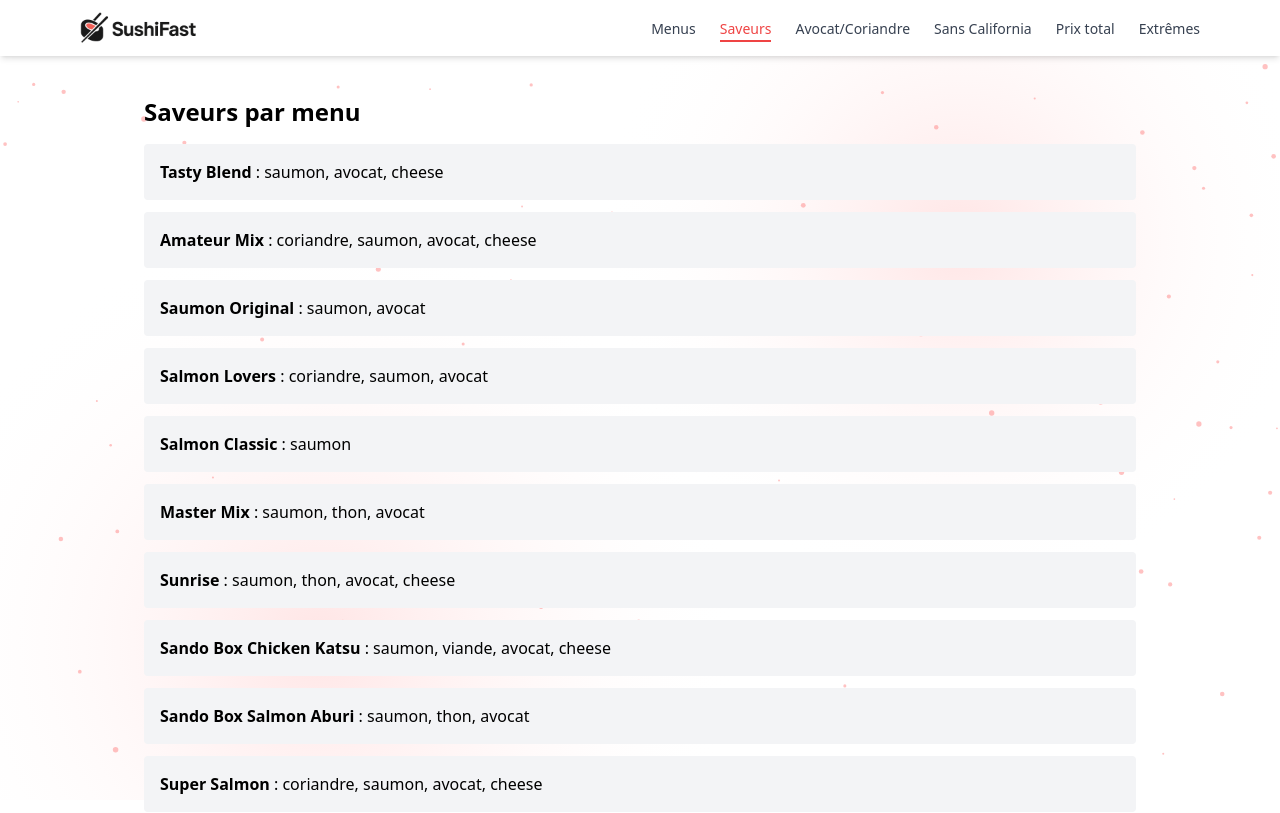
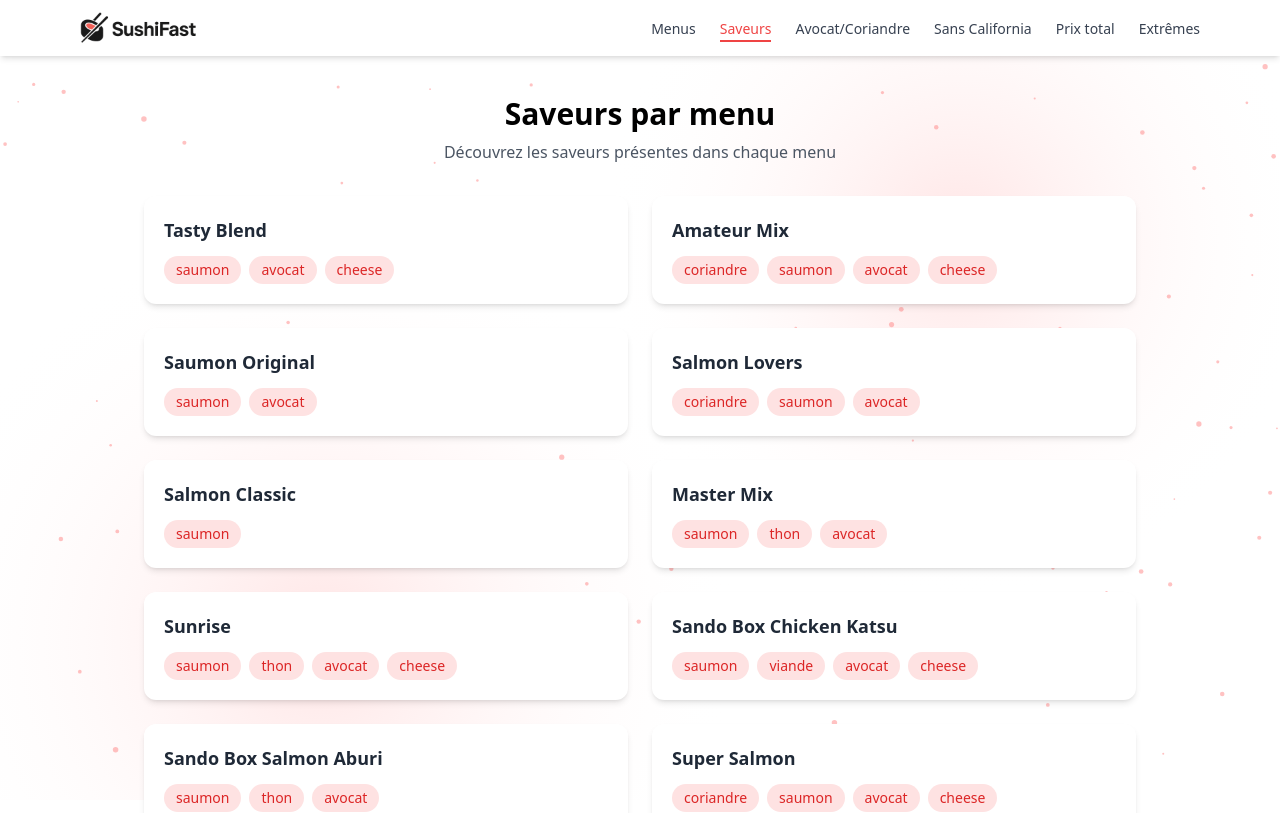
Before and after one commit to MarinVandelet/sushifast, a React (Vite) app: page /saveurs in a window 1280 px wide. Shown: the top 813 px of the page. Built offline with nearby package versions, Linux system fonts and the light colour scheme.

Commit message:
Update SaveursPage.jsx

```diff
--- a/src/pages/SaveursPage.jsx
+++ b/src/pages/SaveursPage.jsx
@@ -1,17 +1,47 @@
   import { menus } from "../data/menus";
+  import { motion } from "framer-motion";
 
   export default function SaveursPage() {
     return (
-    <>
-      <h2 className="text-2xl font-bold mb-4">Saveurs par menu</h2>
+      <motion.div
+        initial={{ opacity: 0, y: 15 }}
+        animate={{ opacity: 1, y: 0 }}
+        transition={{ duration: 0.4 }}
+        className="space-y-8">
 
-      <ul className="space-y-3">
-        {menus.map((menu) => (
-          <li key={menu.id} className="p-4 bg-gray-100 rounded">
-            <strong>{menu.nom}</strong> : {menu.saveurs.join(", ")}
-          </li>
+        {/* Partie supérieure */}
+        <div className="text-center">
+          <h2 className="text-3xl font-bold mb-2">
+            Saveurs par menu
+          </h2>
+          <p className="text-gray-600">
+            Découvrez les saveurs présentes dans chaque menu
+          </p>
+        </div>
+
+        {/* Liste des menus */}
+        <div className="grid grid-cols-1 md:grid-cols-2 gap-6">
+          {menus.map((menu, index) => (
+            <motion.div
+              key={menu.id}
+              initial={{ opacity: 0, y: 10 }}
+              animate={{ opacity: 1, y: 0 }}
+              transition={{ delay: index * 0.05 }}
+              className=" bg-white rounded-xl p-5 shadow-md hover:shadow-lg transition">
+              <h3 className="text-lg font-semibold mb-3 text-gray-800">
+                {menu.nom}
+              </h3>
+
+              <div className="flex flex-wrap gap-2">
+                {menu.saveurs.map((saveur, idx) => (
+                  <span key={idx} className=" px-3 py-1 text-sm rounded-full bg-red-100 text-red-600 font-medium">
+                    {saveur}
+                  </span>
                 ))}
-      </ul>
-    </>
+              </div>
+            </motion.div>
+          ))}
+        </div>
+      </motion.div>
     );
   }
```
Lines whose indentation alone changed are shown as unchanged.
